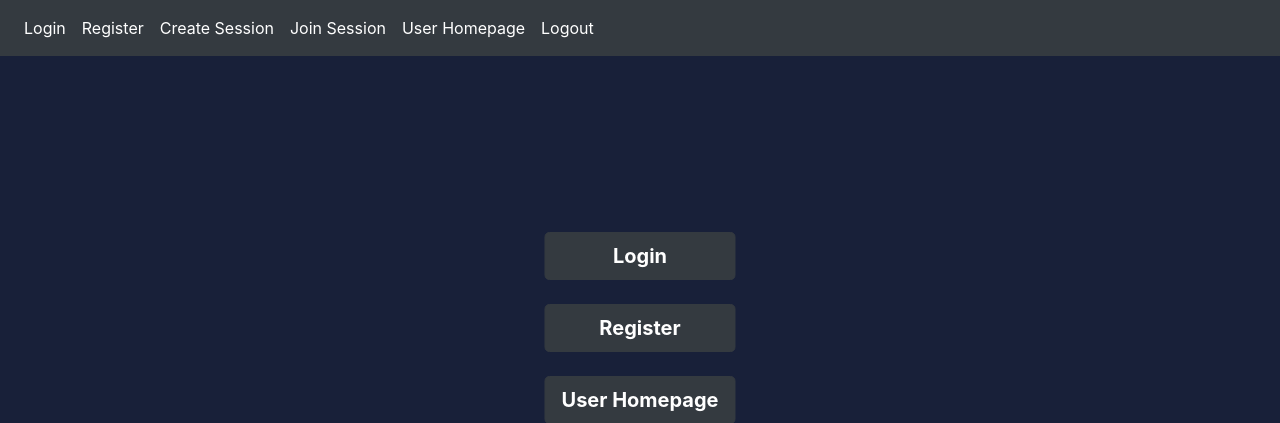
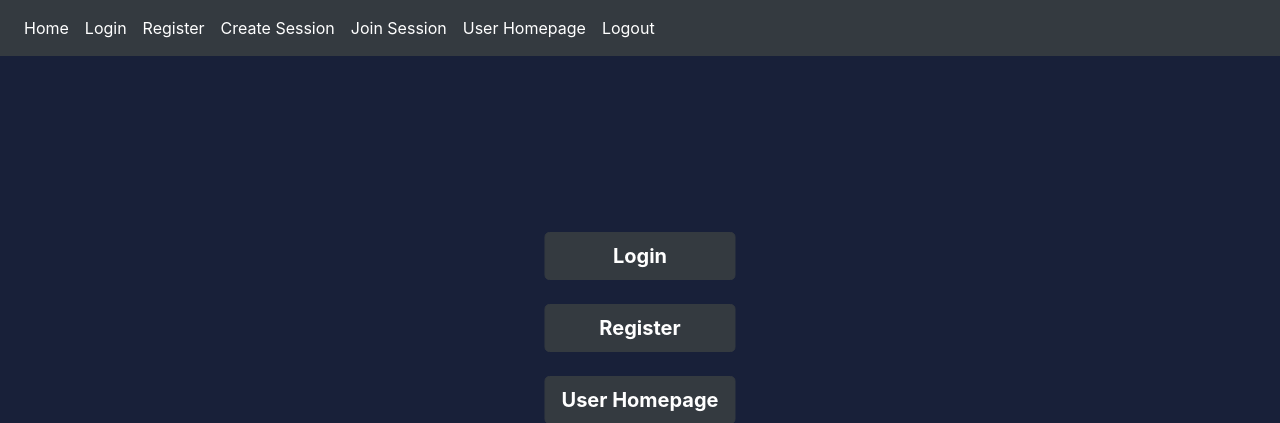
Before and after one commit to CS261-Group-20/cs261-cw, a Flask app: page /home in a window 1280 px wide. Shown: the top 423 px of the page. Run offline with Flask 2, Linux system fonts and the light colour scheme; some libraries are stand-ins or nearby versions.

Commit message:
added home page to navbar

```diff
--- a/sentiment.py
+++ b/sentiment.py
@@ -177,9 +177,10 @@ def getKeyPhrases(eventID):
     concat_messages = ' '.join(messages)
     # Remove stop words from our text
     r.extract_keywords_from_text(concat_messages)
+    # Get the ranked phrases
     keyphrases = r.get_ranked_phrases()[0:5]
 
+    # Remove punctuation from our final keyphrases
     for x in range(0, len(keyphrases)):
         keyphrases[x] = keyphrases[x].strip(string.punctuation)
-    print(keyphrases)
     return keyphrases
--- a/templates/navbar.html
+++ b/templates/navbar.html
@@ -9,7 +9,10 @@
 <nav class="navbar navbar-expand-sm bg-dark">
       <ul class="navbar-nav">
         <li class="nav-item">
-          <a class="nav-link" href="/login" style="color:rgb(255, 255, 255)">Login <span class="sr-only">(current)</span></a>
+          <a class="nav-link" href="/home" style="color:rgb(255, 255, 255)">Home</a>
+        </li>
+        <li class="nav-item">
+          <a class="nav-link" href="/login" style="color:rgb(255, 255, 255)">Login</a>
         </li>
         <li class="nav-item">
           <a class="nav-link" href="/register" style="color:rgb(255, 255, 255)">Register</a>
```
Also changed, not shown: attendee.PNG (added), create_session.PNG (added), home.PNG (added), host_page.PNG (added).
